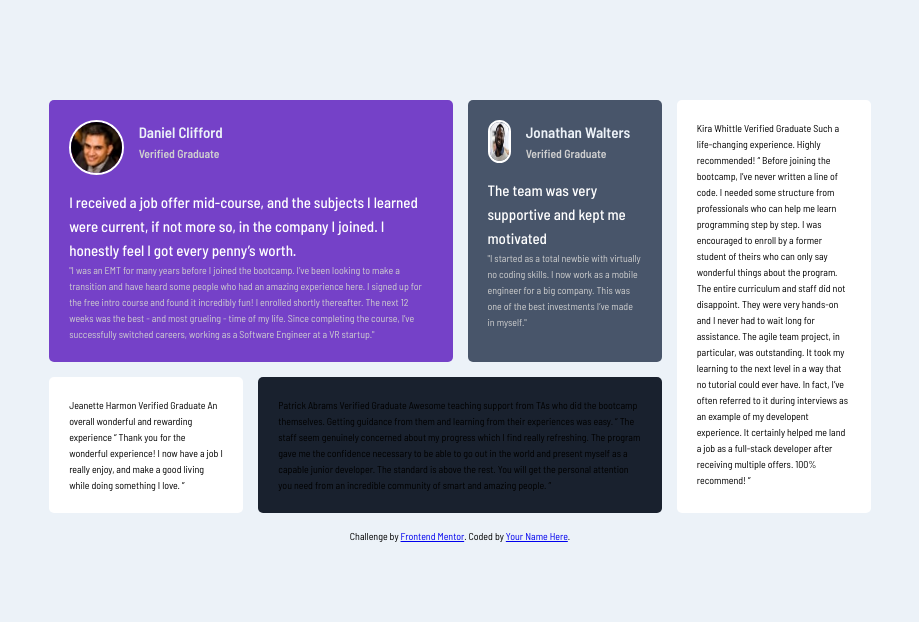
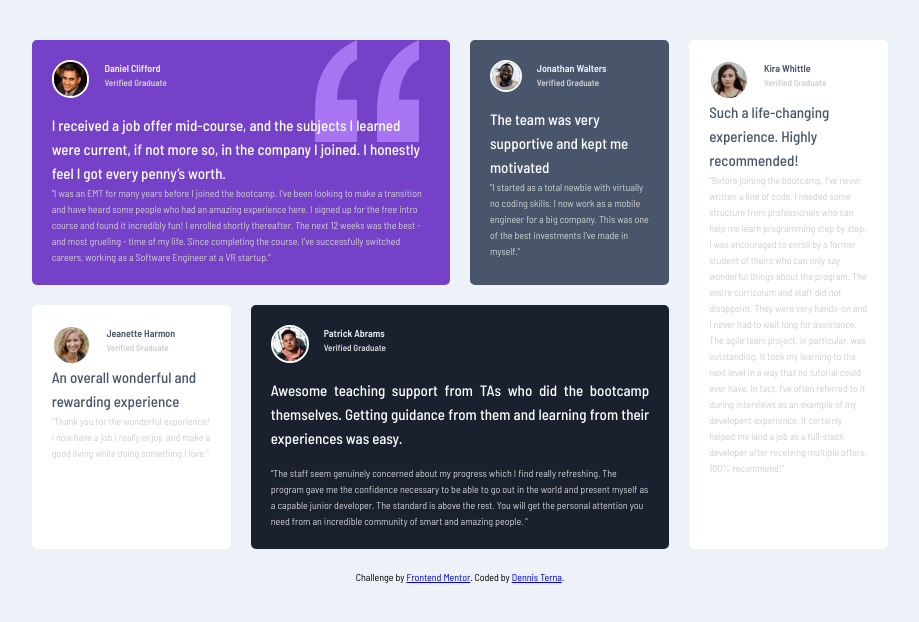
Before and after one commit to Denniman/testimonial-grid-challenge, a website: page index.html in a window 1280 px wide. Shown: the whole page, without its empty margins (180-1099 px from the left). Drawn offline with Linux system fonts and the light colour scheme.

Commit message:
add quote background-image

```diff
--- a/index.html
+++ b/index.html
@@ -57,49 +57,82 @@
     </section>
 
   <section class="card jeanette">
-    Jeanette Harmon
-    Verified Graduate
+      <header class="header">
+          <img src="./images/image-jeanette.jpg" alt="jeanette image" class="img img-3">
 
+        <div class="header__headings">
+            <h1 class="heading-primary--greydark header__headings--main">Jeanette Harmon</h1>
+            <h3 class="heading-tertiary header__headings--sub">Verified Graduate</h3>
+        </div>
+    </header>
+
+    <p class="paragraph-primary--dark">
         An overall wonderful and rewarding experience
+    </p>
 
-    “ Thank you for the wonderful experience! I now have a job I really enjoy, and make a good living
-    while doing something I love. ”
+    <p class="paragraph-secondary">
+        &quot;Thank you for the wonderful experience! I now have a job I really enjoy, and make a good living
+        while doing something I love.&quot;
+    </p>
   </section>
 
   <section class="card patrick">
-    Patrick Abrams
-    Verified Graduate
+      <header class="header">
+          <img src="./images/image-patrick.jpg" alt="patrick image" class="img img-4">
 
+          <div class="header__headings">
+            <h1 class="heading-primary header__headings--main">Patrick Abrams</h1>
+            <h3 class="heading-tertiary header__headings--sub">Verified Graduate</h3>
+        </div>
+      </header>
+
+      <p class="paragraph-primary mb tl">
         Awesome teaching support from TAs who did the bootcamp themselves. Getting guidance from them and
         learning from their experiences was easy.
+    </p>
 
-    “ The staff seem genuinely concerned about my progress which I find really refreshing. The program
+    <p class="paragraph-secondary">
+        &quot;The staff seem genuinely concerned about my progress which I find really refreshing. The program
         gave me the confidence necessary to be able to go out in the world and present myself as a capable
         junior developer. The standard is above the rest. You will get the personal attention you need from
-    an incredible community of smart and amazing people. ”
+        an incredible community of smart and amazing people. &quot;
+    </p>
+
   </section>
 
  <section class="card kira">
-    Kira Whittle
-    Verified Graduate
+     <header class="header">
+         <img src="./images/image-kira.jpg" alt="kira image" class="img img-5">
 
+         <div class="header__headings">
+            <h1 class="heading-primary--greydark header__headings--main">Kira Whittle</h1>
+            <h3 class="heading-tertiary header__headings--sub">Verified Graduate</h3>
+        </div>
+
+     </header>
+
+     <p class="paragraph-primary--dark">
         Such a life-changing experience. Highly recommended!
+    </p>
 
-    “ Before joining the bootcamp, I’ve never written a line of code. I needed some structure from
+    <p class="paragraph-secondary">
+        &quot;Before joining the bootcamp, I’ve never written a line of code. I needed some structure from
         professionals who can help me learn programming step by step. I was encouraged to enroll by a former
         student of theirs who can only say wonderful things about the program. The entire curriculum and staff
         did not disappoint. They were very hands-on and I never had to wait long for assistance. The agile team
         project, in particular, was outstanding. It took my learning to the next level in a way that no tutorial
         could ever have. In fact, I’ve often referred to it during interviews as an example of my developent
         experience. It certainly helped me land a job as a full-stack developer after receiving multiple offers.
-    100% recommend! ”
+        100% recommend!&quot;
+    </p>
+
  </section>
 
 
 
   <div class="attribution">
     Challenge by <a href="https://www.frontendmentor.io?ref=challenge" target="_blank">Frontend Mentor</a>.
-    Coded by <a href="#">Your Name Here</a>.
+    Coded by <a href="https://github.com/denniman">Dennis Terna</a>.
   </div>
 </body>
 </html>
--- a/sass/_base.scss
+++ b/sass/_base.scss
@@ -35,9 +35,9 @@ body {
 }
 
 .container {
-    margin: 10rem auto;
+    margin: 4rem auto;
     display: grid;
     grid-template-columns: 1fr repeat(8, 7vw) 1fr;
     grid-template-rows: repeat(3, min-content);
-    gap: 1.5rem;
+    gap: 2rem;
 }
--- a/sass/_components.scss
+++ b/sass/_components.scss
@@ -3,6 +3,9 @@
     padding: 2rem 2rem;
 }
 .daniel {
+    background-image: url(../images/bg-pattern-quotation.svg);
+    background-repeat: no-repeat;
+    background-position: right 10% top 0;
     background-color: $moderate-violet;
     grid-column: 2/6;
 }
--- a/sass/_header.scss
+++ b/sass/_header.scss
@@ -10,7 +10,19 @@
 }
 
 .img {
-    width: 15%;
+    width: 10%;
     border-radius: 50rem;
     border: 2px solid #fff;
 }
+
+.img-2 {
+    width: 20%;
+}
+
+.img-3 {
+    width: 25%;
+}
+
+.img-5 {
+    width: 25%;
+}
--- a/sass/_typography.scss
+++ b/sass/_typography.scss
@@ -1,9 +1,16 @@
 .heading-primary {
     color: $light-greyish-blue;
+    font-size: 1rem;
+
+    &--greydark{
+        color: $dark-grey-blue;
+        font-size: 1rem;
+    }
 }
 
 .heading-tertiary {
     color: $light-grey;
+    font-size: .9rem;
 }
 
 .paragraph-primary {
@@ -11,8 +18,22 @@
     font-weight: 500;
     color: #fff;
     margin-top: 1.5rem;
+
+    &--dark {
+        color: $dark-grey-blue;
+        font-size: 1.5rem;
+        font-weight: 500;
+    }
 }
 
 .paragraph-secondary {
     color: $light-grey;
 }
+
+.mb {
+    margin-bottom: 1.5rem;
+}
+
+.tl {
+    text-align: justify;
+}
```
Also changed, not shown: css/style.css. Lines whose indentation alone changed are shown as unchanged.
